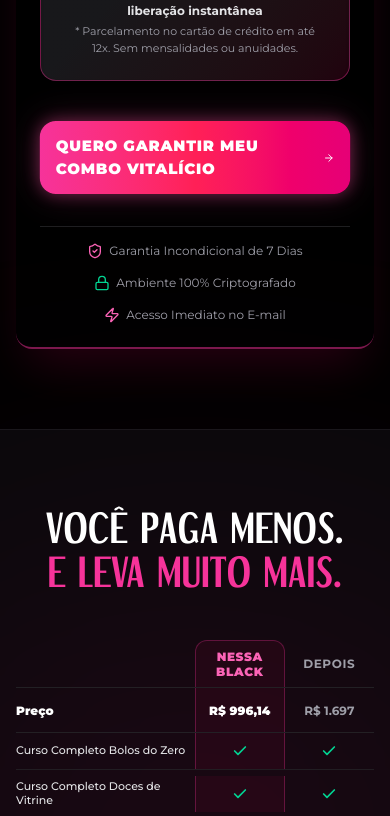
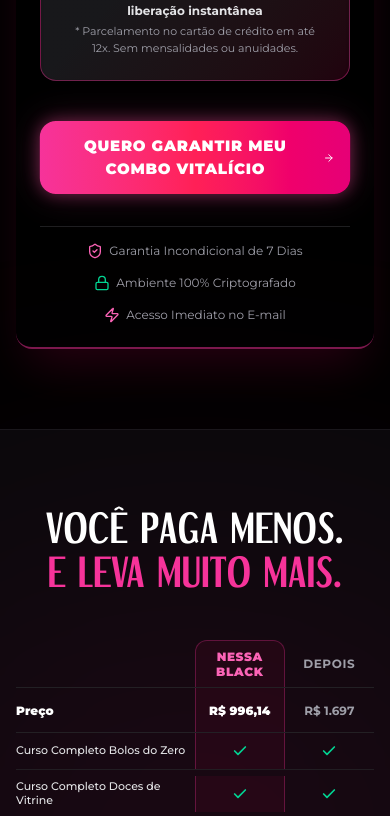
Before and after one commit to felipematos180702/teste-blackfriday-combo-da-naty, a React (Vite) app: page / in a window 390 px wide. Shown: the part 6220-7036 px from the top of the page. Built offline with nearby package versions, Linux system fonts and the light colour scheme; a web font is replaced by a local one.

Commit message:
style: add text-center class to action buttons
Ensures proper text alignment for action buttons across different screen sizes.

```diff
--- a/src/components/AboutFounderSection.tsx
+++ b/src/components/AboutFounderSection.tsx
@@ -69,7 +69,7 @@ export const AboutFounderSection: React.FC<AboutFounderSectionProps> = ({ onOpen
                 href="https://pay.hotmart.com/H103943890J?off=pt1g1tq0&checkoutMode=10"
                 target="_blank"
                 rel="noopener noreferrer"
-                className="inline-flex items-center gap-2 px-6 py-3 rounded-xl bg-pink-600 hover:bg-pink-700 text-white font-bold text-sm uppercase tracking-wider transition-colors shadow-lg shadow-pink-900/40 cursor-pointer"
+                className="inline-flex items-center gap-2 px-6 py-3 rounded-xl bg-pink-600 hover:bg-pink-700 text-white font-bold text-sm uppercase tracking-wider transition-colors shadow-lg shadow-pink-900/40 cursor-pointer text-center"
               >
                 <span>Aprender com a Naty no Combo</span>
                 <ArrowRight className="w-4 h-4" />
--- a/src/components/ComboOfferSection.tsx
+++ b/src/components/ComboOfferSection.tsx
@@ -142,7 +142,7 @@ export const ComboOfferSection: React.FC<ComboOfferSectionProps> = ({ onOpenChec
                 href="https://pay.hotmart.com/H103943890J?off=pt1g1tq0&checkoutMode=10"
                 target="_blank"
                 rel="noopener noreferrer"
-                className="w-full py-3.5 px-4 sm:py-5 sm:px-6 rounded-2xl bg-gradient-to-r from-pink-500 via-rose-500 to-pink-600 hover:from-pink-600 hover:via-rose-600 hover:to-pink-700 text-white font-black text-[15px] sm:text-xl uppercase tracking-wider shadow-2xl shadow-pink-600/50 animate-pink-pulse hover:shadow-pink-600/80 transition-all duration-300 transform active:scale-95 cursor-pointer flex items-center justify-center gap-2 sm:gap-3"
+                className="w-full py-3.5 px-4 sm:py-5 sm:px-6 rounded-2xl bg-gradient-to-r from-pink-500 via-rose-500 to-pink-600 hover:from-pink-600 hover:via-rose-600 hover:to-pink-700 text-white font-black text-[15px] sm:text-xl uppercase tracking-wider shadow-2xl shadow-pink-600/50 animate-pink-pulse hover:shadow-pink-600/80 transition-all duration-300 transform active:scale-95 cursor-pointer flex items-center justify-center gap-2 sm:gap-3 text-center"
               >
                 <span>QUERO GARANTIR MEU COMBO VITALÍCIO</span>
                 <ArrowRight className="w-4 h-4 sm:w-5 sm:h-5" />
```
